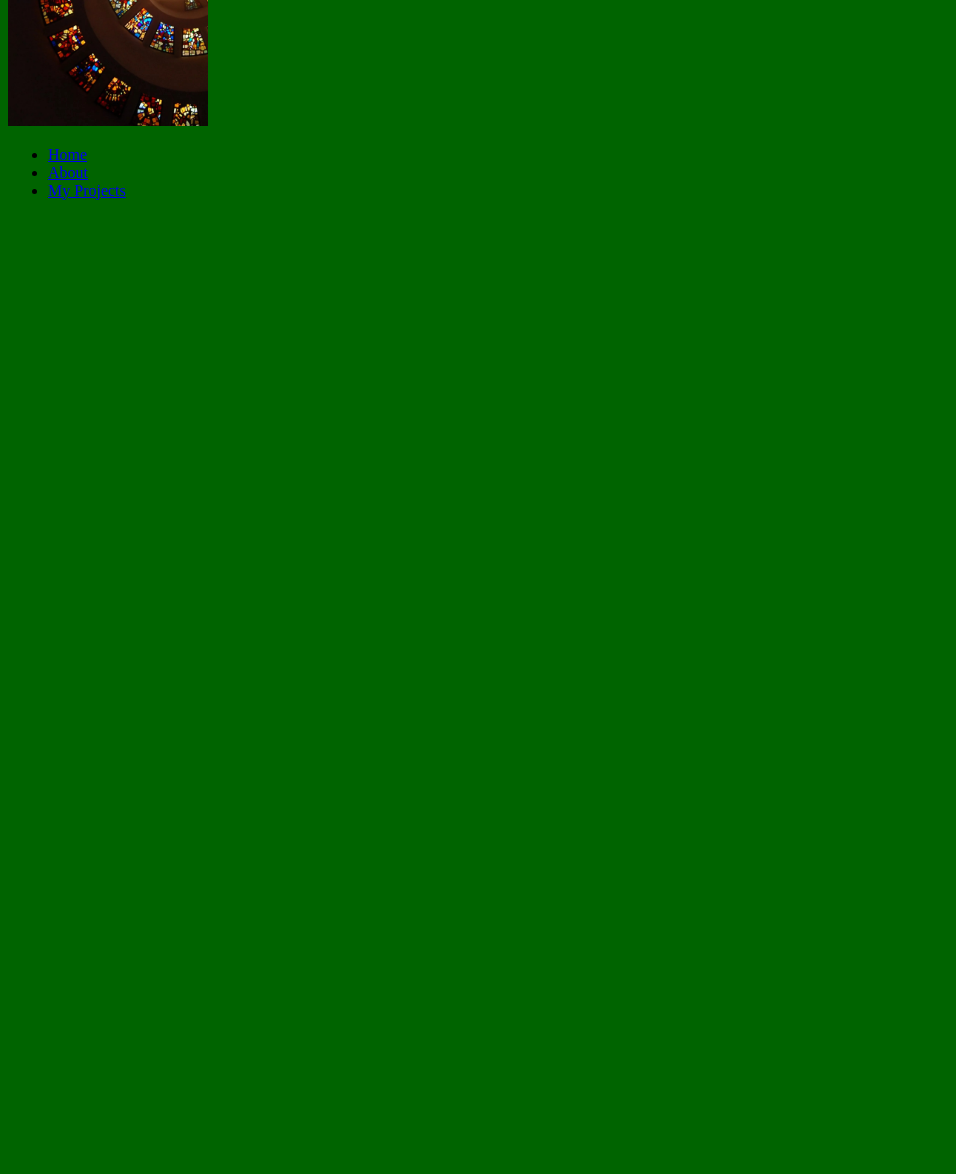
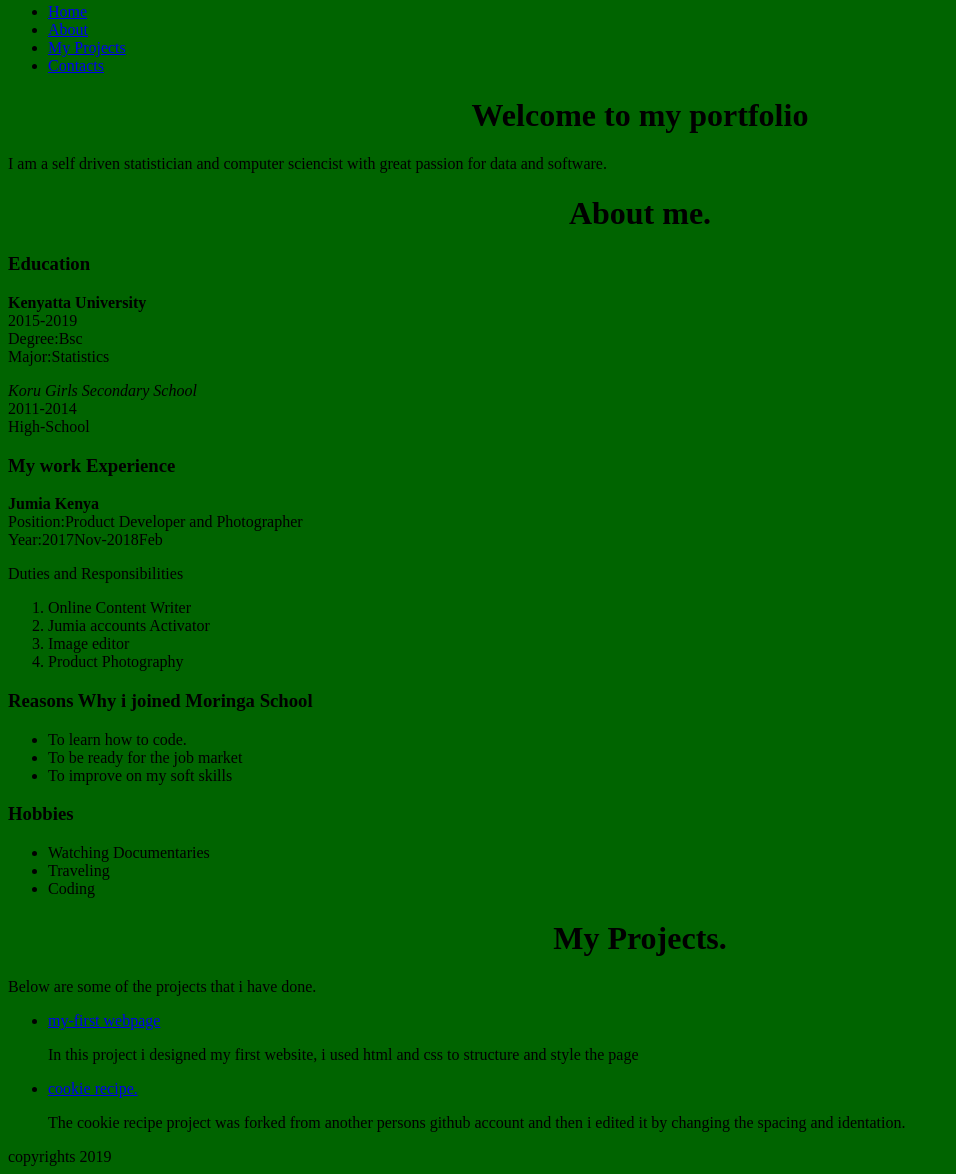
Before and after one commit to audombek/my-portfolio, a plain HTML site: page index.html in a window 1280 px wide. Shown: the part 238-1412 px from the top of the page, without its empty margins (0-956 px from the left). Before the commit the page ends 800 px from the top, so only its background shows below. Drawn offline with Linux system fonts and the light colour scheme.

Commit message:
add the contents of my page including paragraphs,headings,lists and anchor tags

```diff
--- a/index.html
+++ b/index.html
@@ -6,16 +6,68 @@
     </head>
     <body>
         <header class="header">
-            <div>
-                <img src="images/me.jpg" alt="My image" width= "200px">
-                <nav>
+            <div class="container">
+                <img src="images/me.jpg" alt="my-image" width="120px">
+                    <nav class="navbar">
                         <ul>
                             <li><a href="#">Home</a></li>
                             <li><a href="#">About</a></li>
                             <li><a href="#">My Projects</a></li>
+                            <li><a href="#">Contacts</a></li>
                         </ul>
                     </nav>
             </div>
         </header>
+        <div class="home">
+            <h1>Welcome to my portfolio</h1>
+            <p>I am a self driven statistician and computer sciencist with great passion for data and software.
+
+            </p>
+
+
+        </div>
+        <div class="about">
+            <h1>About me.</h1>
+                <h3>Education</h3>
+                <p><strong>Kenyatta University</strong> <br>2015-2019<br>Degree:Bsc<br>Major:Statistics</p>
+                <p><em>Koru Girls Secondary School</em><br>2011-2014<br>High-School</p>
+                <h3>My work Experience</h3>
+                <p><strong>Jumia Kenya</strong><br>Position:Product Developer and Photographer<br>Year:2017Nov-2018Feb</p>
+                <p>Duties and Responsibilities</p>
+                 <ol>
+                    <li>Online Content Writer</li>
+                    <li>Jumia accounts Activator</li>
+                    <li>Image editor</li>
+                    <li>Product Photography</li>
+                </ol>
+                <h3>Reasons Why i joined Moringa School</h3>
+                    <ul>
+                        <li>To learn how to code.</li>
+                        <li>To be ready for the job market</li>
+                        <li>To improve on my soft skills</li>
+                    </ul>
+                <h3><strong>Hobbies</strong></h3>
+                    <ul>
+                        <li>Watching Documentaries</li>
+                        <li>Traveling</li>
+                        <li>Coding</li>
+                    </ul>
+
+        </div>
+        <div class="projects">
+            <h1>My Projects.</h1>
+            <p>Below are some of the projects that i have done.</p>
+            <ul>
+            <li><a href="https://audombek.github.io/my-first-webpage/">my-first webpage</a>
+            <p>In this project i designed my first website,
+            i used html and css to structure and style the page</p></li>
+
+        <li><a href="#">cookie recipe.</a></li>
+            <p>The cookie recipe project was forked from another persons github account and then i edited it by changing the spacing and identation.</p>
+                </ul>
+
+        </div>
+        <div class="footer"></div>
+            <footer>copyrights 2019</footer>
     </body>
 </html>
```
Lines whose indentation alone changed are shown as unchanged.
